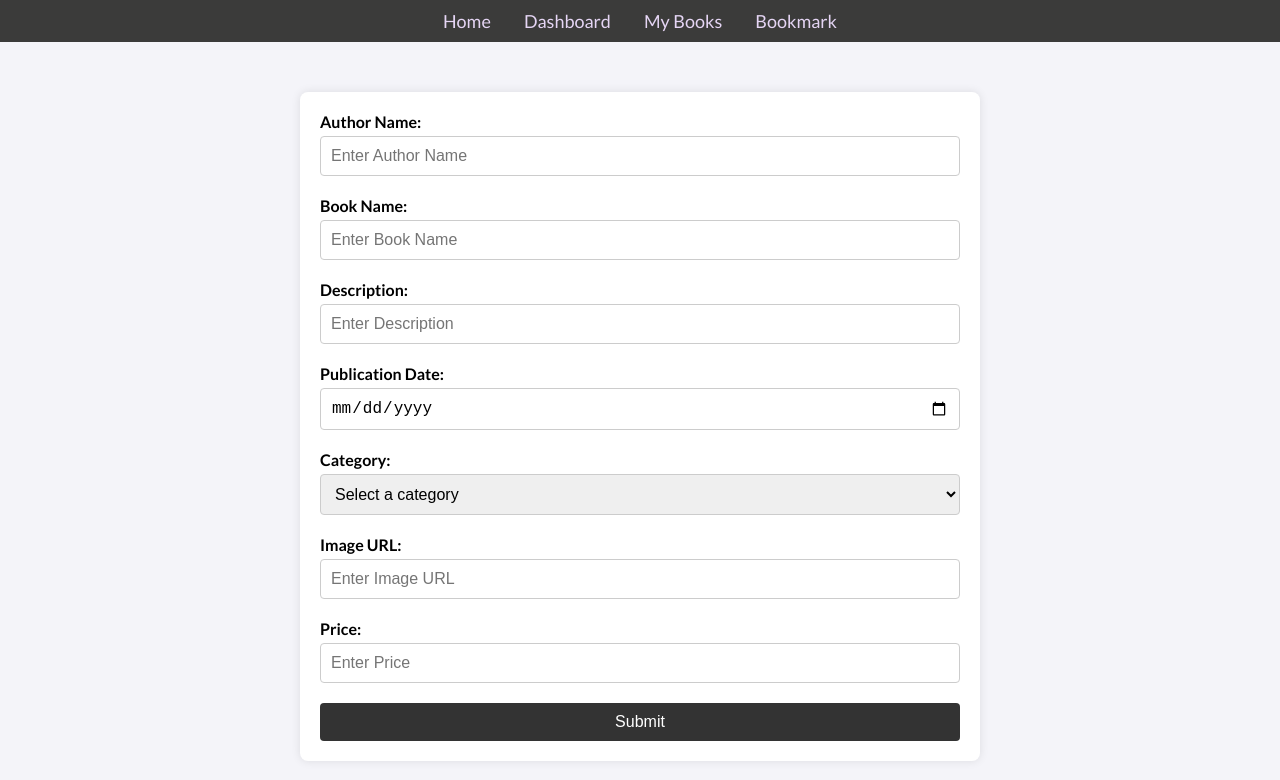
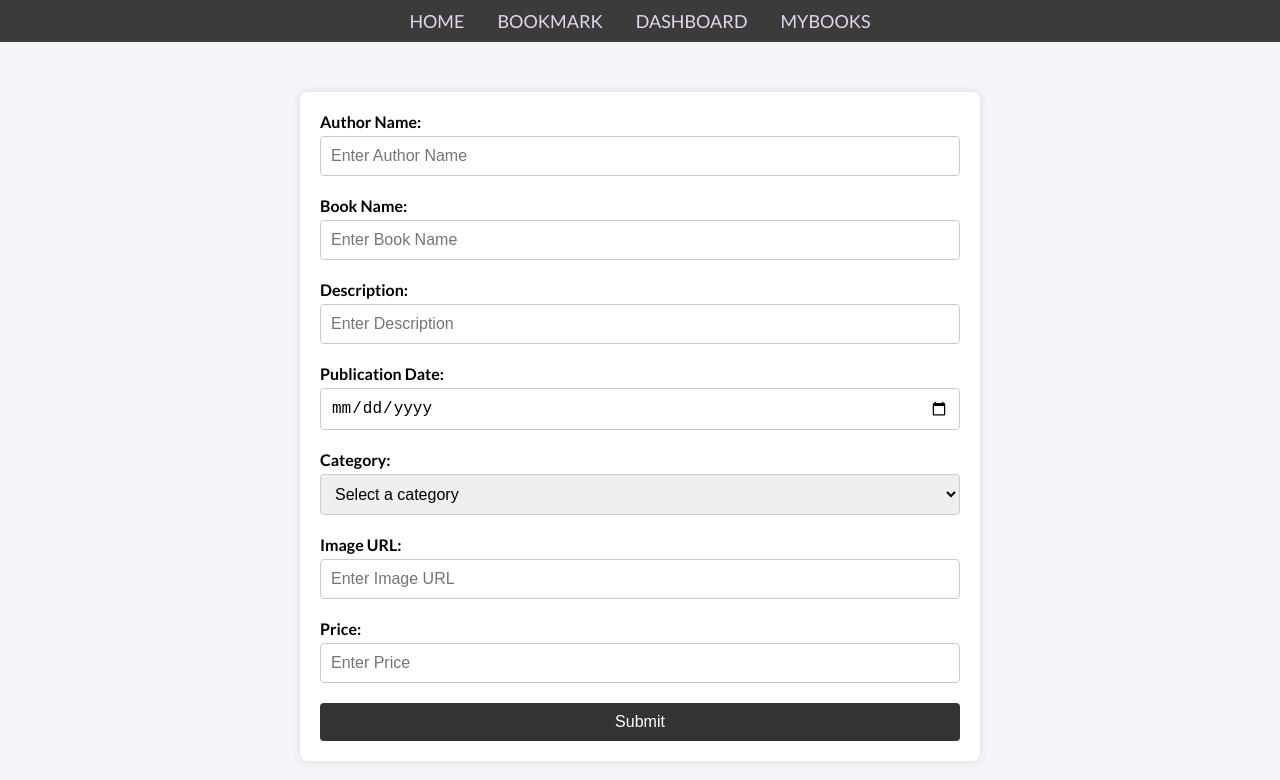
Before and after one commit to VaghaniAxita/JavaScript, a plain HTML site: page EXAM/Test_6/index.html in a window 1280 px wide. Drawn offline with Linux system fonts and the light colour scheme.

Commit message:
17/6/24 Test_6

```diff
--- a/EXAM/Test_6/Components/navbar.js
+++ b/EXAM/Test_6/Components/navbar.js
@@ -1,9 +1,10 @@
 const navbar = () => {
-    return `  <nav>
-            <a href="test_6/index.html">Home</a>
-            <a href="/test_6/pages/Dashboard.html">Dashboard</a>
-            <a href="/test_6/pages/MyBooks.html">My Books</a>
-            <a href="/test_6/pages/Bookmark.html">Bookmark</a>
+    return `<nav>
+      <a href="/EXAM/Test_6/index.html">HOME</a>
+      <a href="/EXAM/Test_6/pages/Bookmark.html">BOOKMARK</a>
+      <a href="/EXAM/Test_6/pages/Dashboard.html">DASHBOARD</a>
+      <a href="/EXAM/Test_6/pages/MyBooks.html">MYBOOKS</a>
+
         </nav>`;
 };
 
```
Also changed, not shown: EXAM/Test_6/index.html (+4 -1 lines), EXAM/Test_6/pages/Bookmark.html (+1 -1 lines), EXAM/Test_6/pages/Dashboard.html (+1 -1 lines), EXAM/Test_6/pages/MyBooks.html (+1 -1 lines), EXAM/Test_6/style.css (line endings or trailing spaces).
